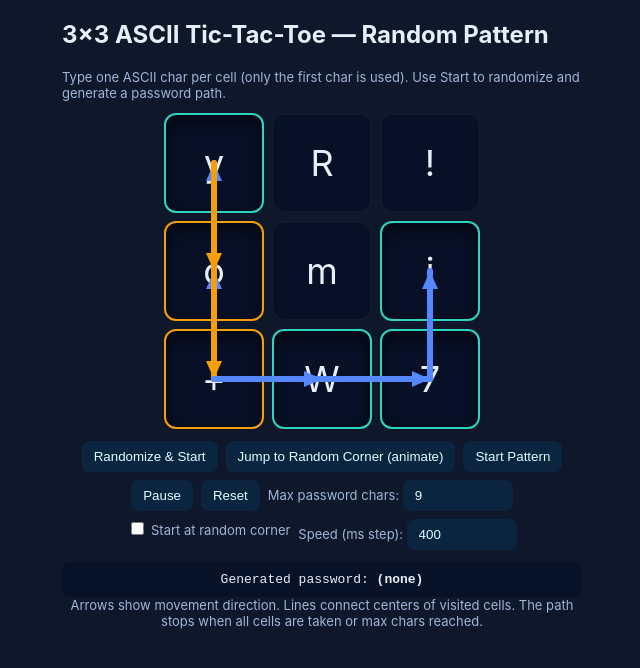
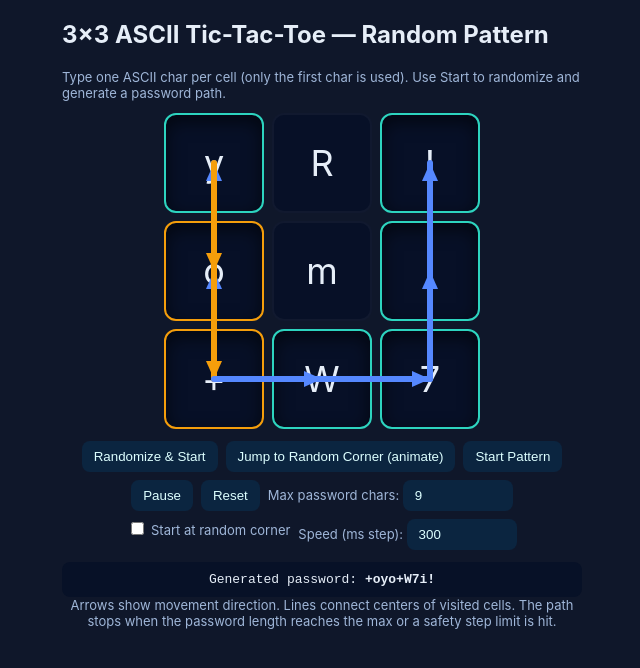
Before and after one commit to aabproducoes/Pgen, a plain HTML site: page index.html in a window 1280 px wide. Both pictures are taken after a click on the button "Randomize & Start". Shown: the whole page, without its empty margins (318-958 px from the left). Drawn offline with Linux system fonts and the light colour scheme.

Commit message:
Update index.html

```diff
--- a/index.html
+++ b/index.html
@@ -41,12 +41,12 @@
 
       <label class="small">Max password chars: <input id="maxLen" type="number" min="1" value="9"></label>
       <label class="small"><input id="startCornerChk" type="checkbox"> Start at random corner</label>
-      <label class="small">Speed (ms step): <input id="speed" type="number" min="50" value="400"></label>
+      <label class="small">Speed (ms step): <input id="speed" type="number" min="20" value="300"></label>
     </div>
 
     <div class="info">
       <div class="password">Generated password: <strong id="password">(none)</strong></div>
-      <div class="small">Arrows show movement direction. Lines connect centers of visited cells. The path stops when all cells are taken or max chars reached.</div>
+      <div class="small">Arrows show movement direction. Lines connect centers of visited cells. The path stops when the password length reaches the max or a safety step limit is hit.</div>
     </div>
   </div>
 
@@ -108,32 +108,47 @@ function segmentKey(r1,c1,r2,c2){const a=r1*3+c1,b=r2*3+c2;return a<b?`${a}-${b}
 
 function drawArrow(x1,y1,x2,y2){
   const svgns='http://www.w3.org/2000/svg';
-  const k=segmentKey(Math.round(y1),Math.round(x1),Math.round(y2),Math.round(x2));
-  const count=(lineVisits.get(k)||0)+1;
-  lineVisits.set(k,count);
-  const colors=['#58f','#f59e0b','#fb7185'];
-  const color=count<=colors.length?colors[count-1]:colors[colors.length-1];
-  const line=document.createElementNS(svgns,'line');
+  // normalize to nearest cell centers for segment key (use index values)
+  // compute nearest cell indices from coordinates
+  // note: coordinates passed are actual center px; convert to cell indices
+  const parentRect = boardEl.getBoundingClientRect();
+  const cellW = parentRect.width / 3;
+  const cellH = parentRect.height / 3;
+  const cx1 = Math.floor((x1) / cellW);
+  const cy1 = Math.floor((y1) / cellH);
+  const cx2 = Math.floor((x2) / cellW);
+  const cy2 = Math.floor((y2) / cellH);
+
+  const k = segmentKey(cy1, cx1, cy2, cx2);
+  const count = (lineVisits.get(k) || 0) + 1;
+  lineVisits.set(k, count);
+  const colors = ['#58f','#f59e0b','#fb7185'];
+  const color = count <= colors.length ? colors[count-1] : colors[colors.length-1];
+
+  const line = document.createElementNS(svgns,'line');
   line.setAttribute('x1',x1);line.setAttribute('y1',y1);line.setAttribute('x2',x2);line.setAttribute('y2',y2);
   line.setAttribute('stroke',color);line.setAttribute('stroke-width','6');line.setAttribute('stroke-linecap','round');
   overlay.appendChild(line);
-  const angle=Math.atan2(y2-y1,x2-x1);
-  const ax=x2-Math.cos(angle)*18,ay=y2-Math.sin(angle)*18;
-  const p1=`${x2},${y2}`,p2=`${ax-Math.sin(angle)*8},${ay+Math.cos(angle)*8}`,p3=`${ax+Math.sin(angle)*8},${ay-Math.cos(angle)*8}`;
-  const poly=document.createElementNS(svgns,'polygon');
-  poly.setAttribute('points',`${p1} ${p2} ${p3}`);poly.setAttribute('fill',color);
+
+  const angle = Math.atan2(y2-y1,x2-x1);
+  const ax = x2 - Math.cos(angle)*18, ay = y2 - Math.sin(angle)*18;
+  const p1 = `${x2},${y2}`, p2 = `${ax - Math.sin(angle)*8},${ay + Math.cos(angle)*8}`, p3 = `${ax + Math.sin(angle)*8},${ay - Math.cos(angle)*8}`;
+  const poly = document.createElementNS(svgns,'polygon');
+  poly.setAttribute('points',`${p1} ${p2} ${p3}`); poly.setAttribute('fill',color);
   overlay.appendChild(poly);
 }
 
 function randomCell(){const i=Math.floor(Math.random()*9);return{r:Math.floor(i/3),c:i%3}}
-function randomCorner(){const corners=[{r:0,c:0},{r:0,c:2},{r:2,c:0},{r:2,c:2}];return corners[Math.floor(Math.random()*4)];}
+function randomCorner(){const corners=[{r:0,c:0},{r:0,c:2},{r:2,c:0},{r:2,c:2}];return corners[Math.floor(Math.random()*4)]}
 
 function visit(r,c){
   const i=idx(r,c);const cell=cells[i];
-  const ch=cell.el.innerText||' ';cell.char=ch[0]||' ';
+  const ch = (cell.el.innerText || ' ')[0] || ' ';
+  cell.char = ch;
   visitedOrder.push({r,c,char:cell.char,x:cell.x,y:cell.y});
-  const occur=visitedOrder.filter(v=>v.r===r&&v.c===c).length;
+  const occur = visitedOrder.filter(v=>v.r===r && v.c===c).length;
   if(occur>1) cell.el.classList.add('revisit'); else cell.el.classList.add('visited');
+  return ch;
 }
 
 function randomDir(){
@@ -146,91 +161,126 @@ function randomDir(){
 
 async function runPattern(opts={startAtCorner:false}){
   resetState();
-  running=true;paused=false;
-  const maxLen=Math.max(1,Number(maxLenInput.value)||9);
-  const speed=Math.max(30,Number(speedInput.value)||300);
+  running=true; paused=false;
+
+  const desiredMax = Math.max(1, Number(maxLenInput.value) || 9);
+  const speed = Math.max(20, Number(speedInput.value) || 300);
+  const maxSteps = Math.max(200, desiredMax * 20); // safety cap
+  let steps = 0;
+
+  // refresh cell center coords
   cells.forEach(cell=>{
-    const rect=cell.el.getBoundingClientRect();
-    const parentRect=boardEl.getBoundingClientRect();
-    cell.x=rect.left-parentRect.left+rect.width/2;
-    cell.y=rect.top-parentRect.top+rect.height/2;
+    const rect = cell.el.getBoundingClientRect();
+    const parentRect = boardEl.getBoundingClientRect();
+    cell.x = rect.left - parentRect.left + rect.width/2;
+    cell.y = rect.top - parentRect.top + rect.height/2;
   });
-  let current=opts.startAtCorner?randomCorner():randomCell();
-  visit(current.r,current.c);
-  let last=visitedOrder[visitedOrder.length-1];
 
-  while(running && visitedOrder.length<maxLen && visitedOrder.length<9){
-    while(paused) await new Promise(r=>setTimeout(r,100));
-    const dir=randomDir();
-    let cr=current.r+dir.r,cc=current.c+dir.c;
-    let moved=false;let prev={r:current.r,c:current.c};
-    while(inBounds(cr,cc) && visitedOrder.length<maxLen && visitedOrder.length<9){
-      const from=cells[idx(prev.r,prev.c)],to=cells[idx(cr,cc)];
-      drawArrow(from.x,from.y,to.x,to.y);
-      visit(cr,cc);moved=true;
-      prev={r:cr,c:cc};current={r:cr,c:cc};
-      if(visitedOrder.length>=maxLen) break;
-      await new Promise(r=>setTimeout(r,speed));
-      cr+=dir.r;cc+=dir.c;
+  let passStr = '';
+  let current = opts.startAtCorner ? randomCorner() : randomCell();
+  passStr += visit(current.r, current.c);
+  passwordEl.innerText = passStr || '(none)';
+
+  // optional jump animation (still counts chars if revisit)
+  if (opts.jumpToCorner) {
+    const corner = randomCorner();
+    const last = visitedOrder[visitedOrder.length-1];
+    const stepsAnim = 8;
+    for (let t=1; t<=stepsAnim; t++){
+      if(!running) return;
+      while(paused) await new Promise(r=>setTimeout(r,100));
+      const fx = last.x + ((corner.c * (boardEl.clientWidth/3) + (boardEl.clientWidth/6) - last.x) * t/stepsAnim);
+      const fy = last.y + ((corner.r * (boardEl.clientHeight/3) + (boardEl.clientHeight/6) - last.y) * t/stepsAnim);
+      overlay.innerHTML += `<circle cx="${fx}" cy="${fy}" r="3" fill="#8ef"></circle>`;
+      await new Promise(r=>setTimeout(r, speed/6));
     }
-    if(!moved) await new Promise(r=>setTimeout(r,speed/2));
+    current = corner;
+    passStr += visit(current.r, current.c);
+    passwordEl.innerText = passStr.slice(0, desiredMax) || '(none)';
   }
 
-  const pass=visitedOrder.map(v=>v.char||' ').join('').slice(0,Number(maxLen));
-  passwordEl.innerText=pass||'(none)';
-  running=false;
+  // main loop: continue until password string length reached OR steps exceeded
+  while (running && passStr.length < desiredMax && steps < maxSteps) {
+    while (paused) await new Promise(r=>setTimeout(r,100));
+
+    const dir = randomDir();
+    let cr = current.r + dir.r;
+    let cc = current.c + dir.c;
+    let moved = false;
+    let prevCoords = { r: current.r, c: current.c };
+
+    while (inBounds(cr, cc) && passStr.length < desiredMax && steps < maxSteps) {
+      const from = cells[idx(prevCoords.r, prevCoords.c)];
+      const to = cells[idx(cr, cc)];
+      drawArrow(from.x, from.y, to.x, to.y);
+
+      // visit and append char
+      const ch = visit(cr, cc);
+      passStr += ch;
+      passwordEl.innerText = passStr.slice(0, desiredMax);
+
+      moved = true;
+      prevCoords = { r: cr, c: cc };
+      current = { r: cr, c: cc };
+
+      steps++;
+      if (passStr.length >= desiredMax || steps >= maxSteps) break;
+
+      await new Promise(r=>setTimeout(r, speed));
+      cr += dir.r; cc += dir.c;
+    }
+
+    if (!moved) {
+      steps++;
+      await new Promise(r=>setTimeout(r, speed/2));
+    }
+  }
+
+  passwordEl.innerText = passStr.slice(0, desiredMax) || '(none)';
+  running = false;
 }
 
-document.getElementById('randomStart').addEventListener('click',()=>{
+document.getElementById('randomStart').addEventListener('click', ()=>{
   for(const c of cells){
-    const ch=String.fromCharCode(33+Math.floor(Math.random()*94));
-    c.el.innerText=ch;
+    const ch = String.fromCharCode(33 + Math.floor(Math.random()*94));
+    c.el.innerText = ch;
   }
-  const startCorner=document.getElementById('startCornerChk').checked;
-  runPattern({startAtCorner:startCorner,jumpToCorner:false});
+  const startCorner = document.getElementById('startCornerChk').checked;
+  runPattern({startAtCorner: startCorner, jumpToCorner:false});
 });
 
-document.getElementById('moveCorner').addEventListener('click',async()=>{
-  if(running) return;
-  cells.forEach(cell=>{
-    const rect=cell.el.getBoundingClientRect();
-    const parentRect=boardEl.getBoundingClientRect();
-    cell.x=rect.left-parentRect.left+rect.width/2;
-    cell.y=rect.top-parentRect.top+rect.height/2;
-  });
+document.getElementById('moveCorner').addEventListener('click', async ()=>{
+  if (running) return;
+  cells.forEach((cell)=>{ const rect = cell.el.getBoundingClientRect(); const parentRect = boardEl.getBoundingClientRect(); cell.x = rect.left - parentRect.left + rect.width/2; cell.y = rect.top - parentRect.top + rect.height/2; });
   resetState();
-  running=true;
-  const start=randomCell();
-  visit(start.r,start.c);
+  running = true;
+  const start = randomCell();
+  // record starting char
+  visit(start.r, start.c);
   await new Promise(r=>setTimeout(r,200));
-  await runPattern({startAtCorner:false,jumpToCorner:true});
-  running=false;
+  await runPattern({startAtCorner:false, jumpToCorner:true});
+  running = false;
 });
 
-let patternPromise=null;
-document.getElementById('startPattern').addEventListener('click',()=>{
-  if(running) return;
-  const startCorner=document.getElementById('startCornerChk').checked;
-  patternPromise=runPattern({startAtCorner:startCorner,jumpToCorner:false});
+document.getElementById('startPattern').addEventListener('click', ()=>{
+  if (running) return;
+  const startCorner = document.getElementById('startCornerChk').checked;
+  runPattern({startAtCorner:startCorner, jumpToCorner:false});
 });
 
-document.getElementById('pauseBtn').addEventListener('click',()=>{
-  paused=!paused;
-  document.getElementById('pauseBtn').innerText=paused?'Resume':'Pause';
+document.getElementById('pauseBtn').addEventListener('click', ()=>{
+  paused = !paused;
+  document.getElementById('pauseBtn').innerText = paused ? 'Resume' : 'Pause';
 });
-document.getElementById('resetBtn').addEventListener('click',()=>resetState());
-boardEl.addEventListener('focusout',e=>{
+document.getElementById('resetBtn').addEventListener('click', ()=> resetState());
+
+boardEl.addEventListener('focusout', (e)=>{
   if(e.target.classList && e.target.classList.contains('cell')){
-    if(e.target.innerText.length>1) e.target.innerText=e.target.innerText[0];
+    if(e.target.innerText.length>1) e.target.innerText = e.target.innerText[0];
   }
 });
-window.addEventListener('resize',()=>{
-  cells.forEach(cell=>{
-    const rect=cell.el.getBoundingClientRect();
-    const parentRect=boardEl.getBoundingClientRect();
-    cell.x=rect.left-parentRect.left+rect.width/2;
-    cell.y=rect.top-parentRect.top+rect.height/2;
-  });
+window.addEventListener('resize', ()=>{
+  cells.forEach((cell)=>{ const rect = cell.el.getBoundingClientRect(); const parentRect = boardEl.getBoundingClientRect(); cell.x = rect.left - parentRect.left + rect.width/2; cell.y = rect.top - parentRect.top + rect.height/2; });
 });
 </script>
 </body>
```
